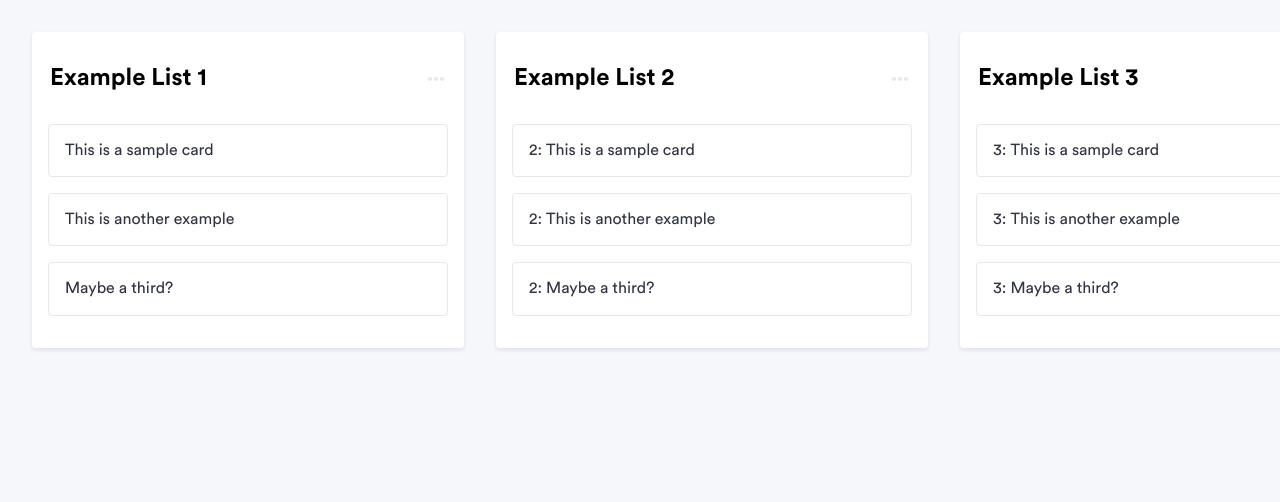
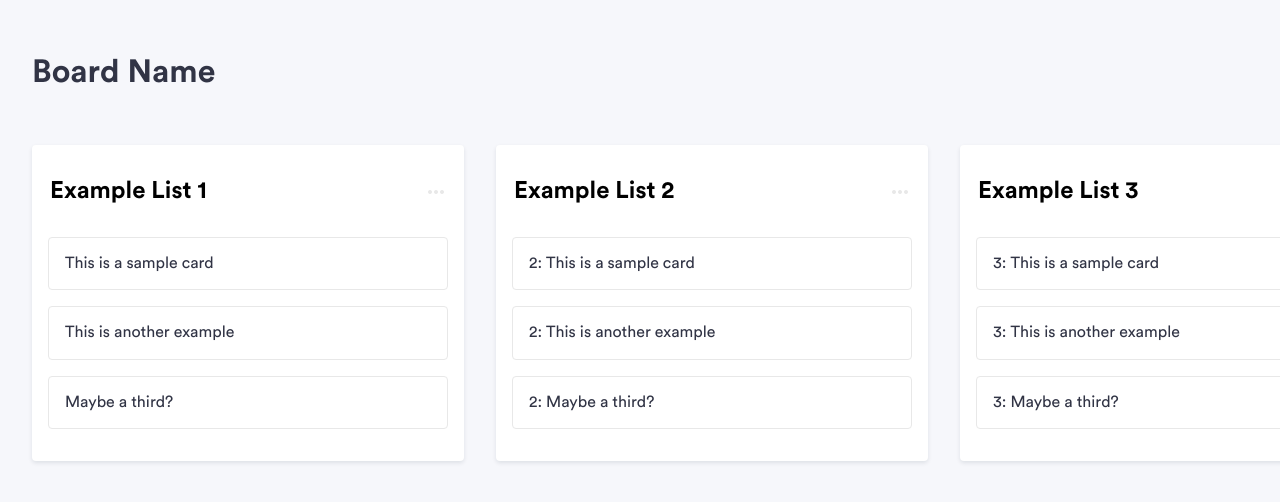
Before and after one commit to eltoncrego/trello-clone, a React app in the folder client/: page / in a window 1280 px wide. Shown: the top 502 px of the page. Built offline with nearby package versions, Linux system fonts and the light colour scheme.

Commit message:
Added a board header

```diff
--- a/client/src/Views/Board/Styles.js
+++ b/client/src/Views/Board/Styles.js
@@ -1,9 +1,17 @@
 import styled from 'styled-components';
+import { globalProperties } from '../../Shared/Utils/styles';
 
 export const BoardContainer = styled.div`
   display: flex;
+  flex-direction: column;
+  padding: ${globalProperties.itemSpacing};
+`;
+
+export const ListsContainer = styled.div`
+  display: flex;
   flex-direction: row;
-  align-items: flex-start;
-  justify-content: flex-start;
-  padding: 16px;
 `;
+
+export const BoardHeader = styled.div`
+  margin: ${globalProperties.itemSpacing};
+`;
--- a/client/src/Views/Board/index.jsx
+++ b/client/src/Views/Board/index.jsx
@@ -3,7 +3,7 @@ import { DragDropContext, Droppable } from 'react-beautiful-dnd';
 
 import List from '../../Shared/Components/List';
 import { testLists } from '../../Shared/Constants/testData';
-import { BoardContainer } from './Styles';
+import { BoardContainer, ListsContainer, BoardHeader } from './Styles';
 
 const Board = () => {
   const [lists, setLists] = useState(testLists);
@@ -49,18 +49,23 @@ const Board = () => {
   };
 
   return (
+    <BoardContainer>
+      <BoardHeader>
+        <h1>Board Name</h1>
+      </BoardHeader>
       <DragDropContext onDragEnd={handleDragEnd}>
         <Droppable droppableId='board' type='LIST' direction='horizontal'>
           {(provided) => (
-          <BoardContainer ref={provided.innerRef}>
+            <ListsContainer ref={provided.innerRef}>
               {lists.map((list, i) => (
                 <List data={list} id={i} key={i} />
               ))}
               {provided.placeholder}
-          </BoardContainer>
+            </ListsContainer>
           )}
         </Droppable>
       </DragDropContext>
+    </BoardContainer>
   );
 };
 
```
Lines whose indentation alone changed are shown as unchanged.
